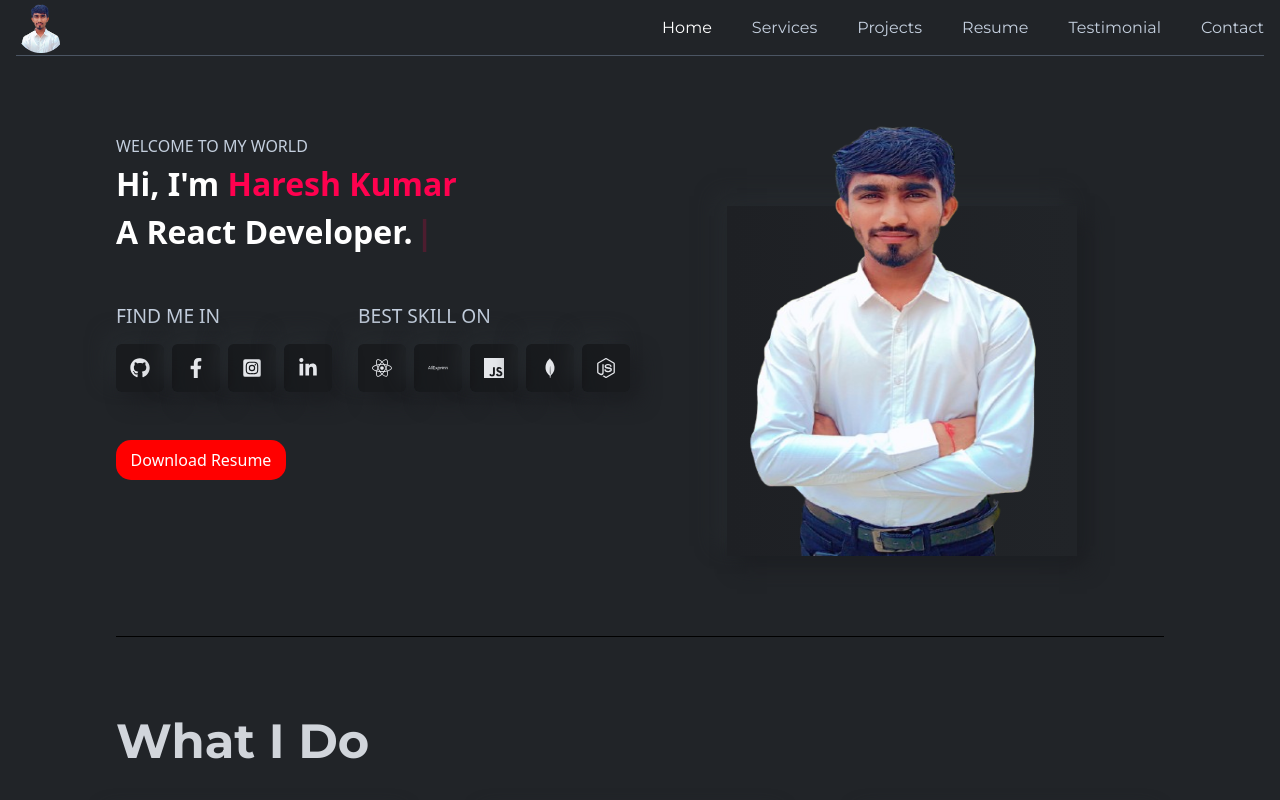
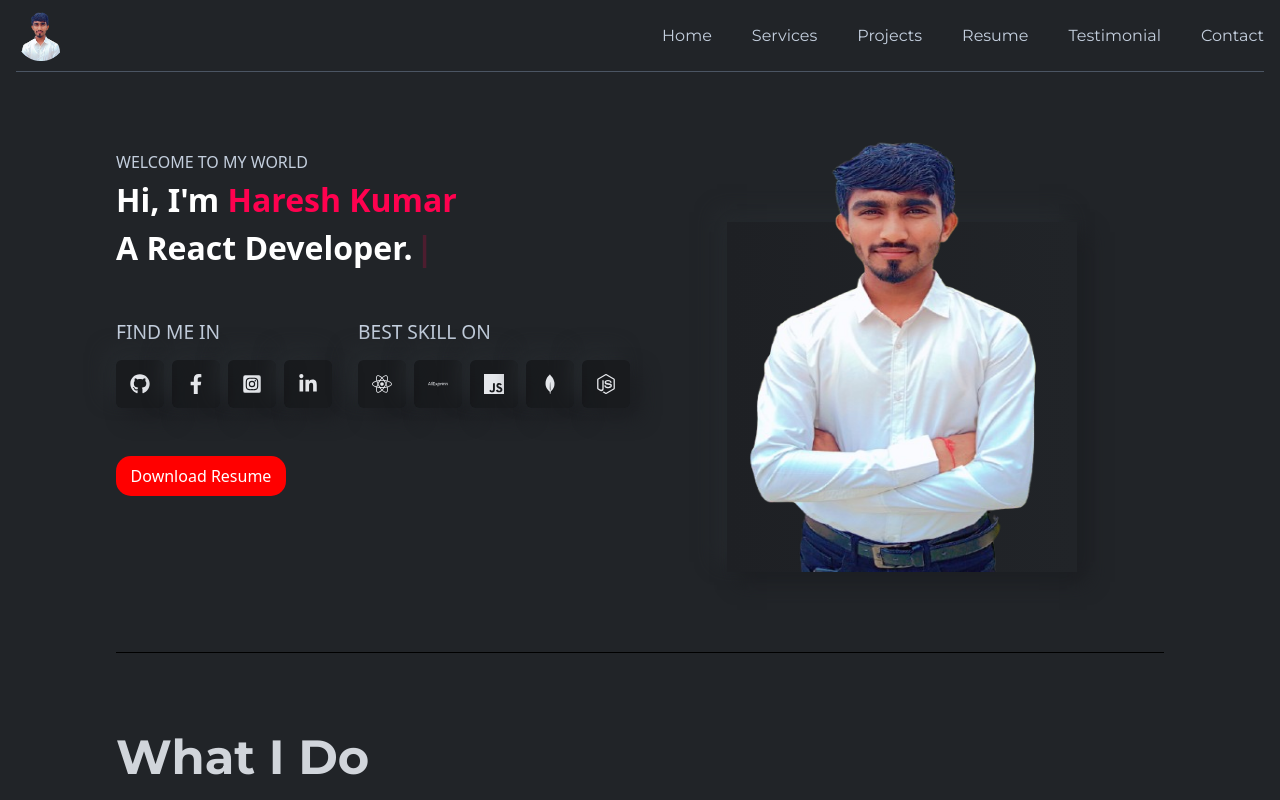
Before and after one commit to Hareshku/HareshKumar, a React (Create React App) app: page / in a window 1280 px wide. Shown: the top 800 px of the page. Built offline with nearby package versions, Linux system fonts and the light colour scheme.

Commit message:
Update Navbar.module.css

```diff
--- a/src/components/navbar/Navbar.module.css
+++ b/src/components/navbar/Navbar.module.css
@@ -130,7 +130,7 @@
 /* Media Queries */
 @media (min-width: 768px) {
     .navbar{
-        height: 3.5rem;
+        height: 4.5rem;
     }
   .navLinks {
     display: flex;
```
